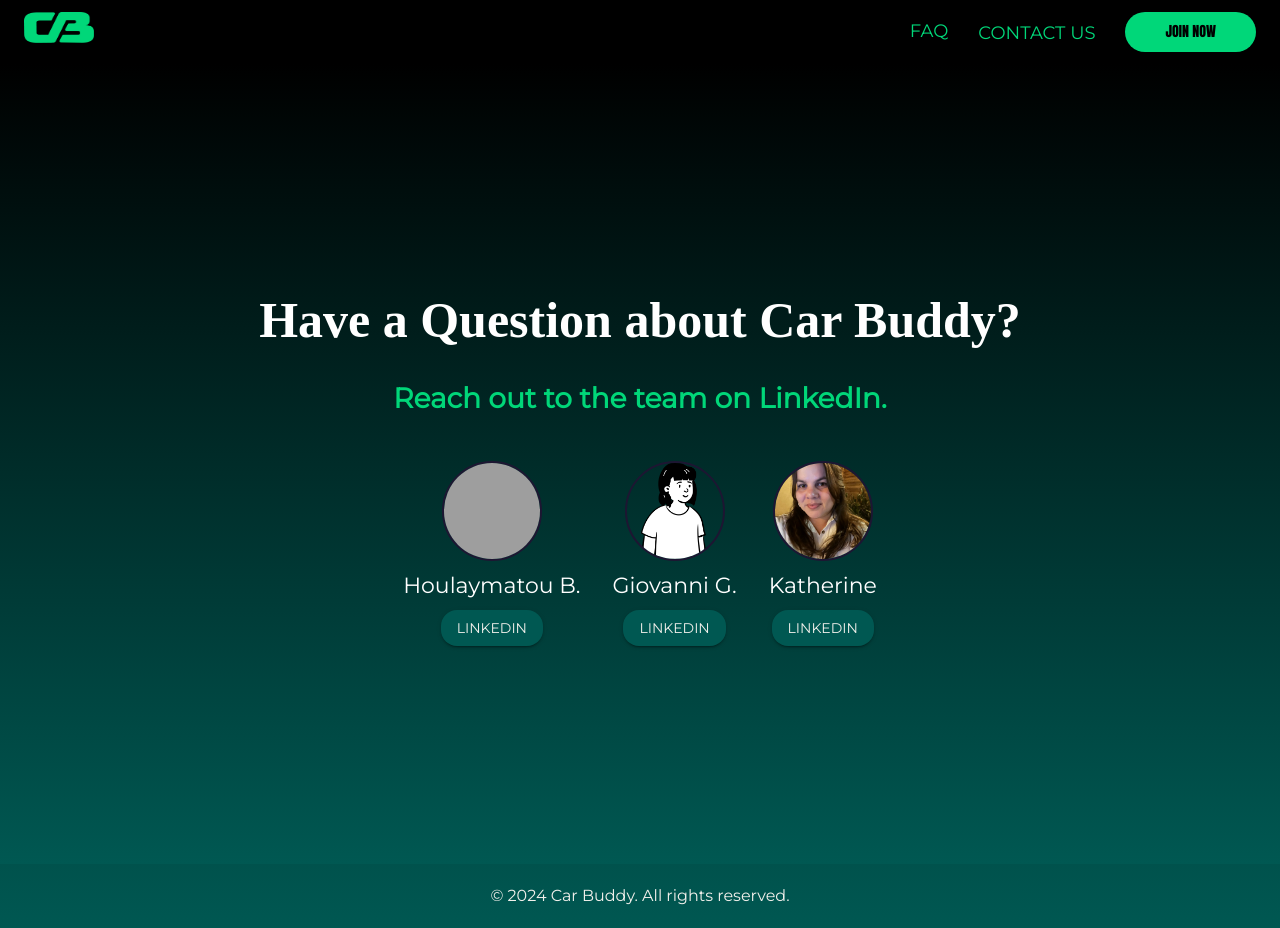
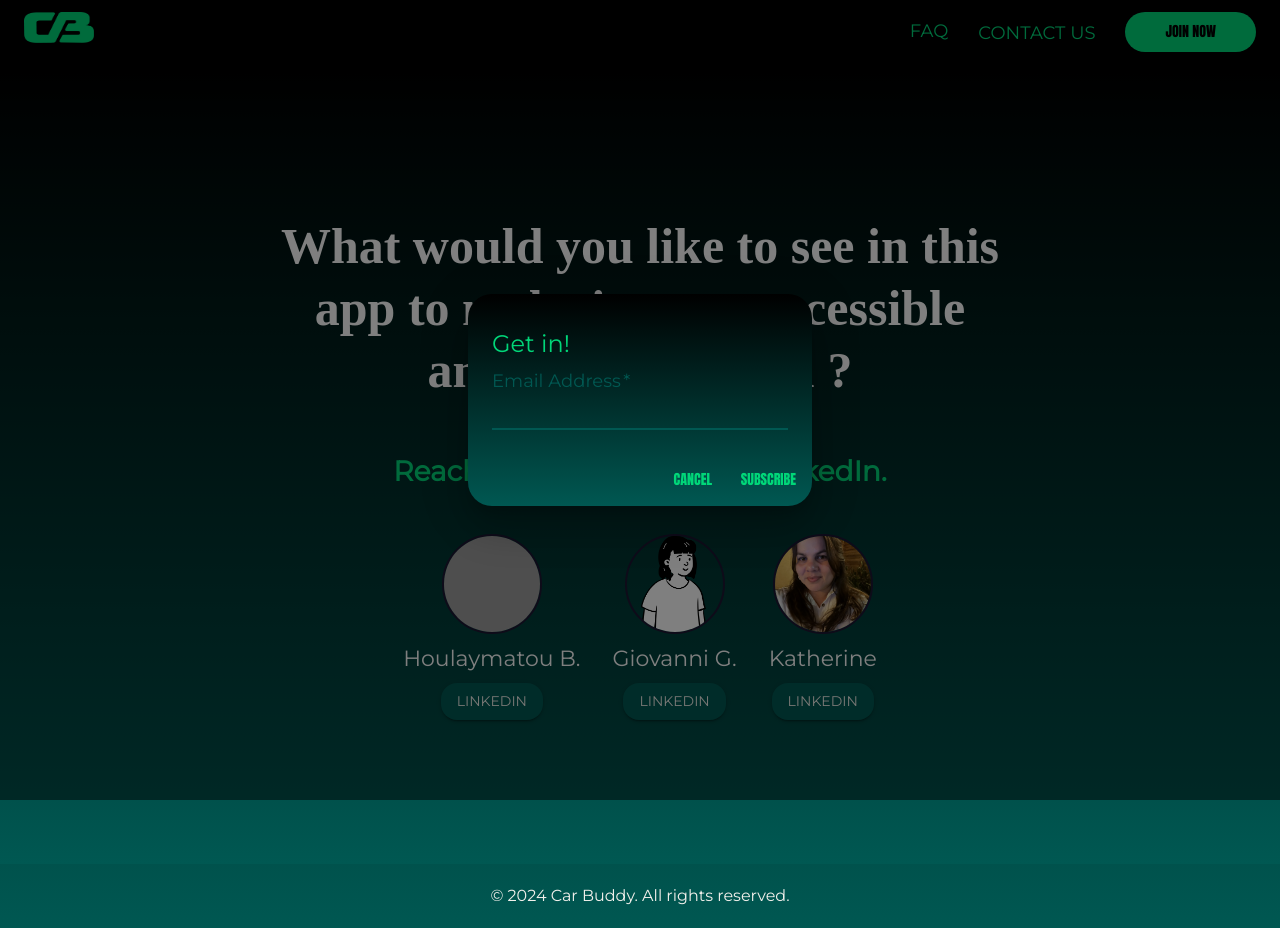
Before and after one commit to ggovert/CarBuddy, a Next.js app: page /contact-us in a window 1280 px wide. Both pictures are taken after a click on the button "JOIN NOW". Built offline with nearby package versions, Linux system fonts and the light colour scheme; grey boxes are pictures that could not be loaded.

Commit message:
Pop UP! - Join NOW!

```diff
--- a/app/components/navbar.js
+++ b/app/components/navbar.js
@@ -1,16 +1,29 @@
-import { AppBar, Toolbar, Button, Box, ThemeProvider,InputAdornment } from "@mui/material";
+import { AppBar, Toolbar, Button, Box,
+  ThemeProvider,InputAdornment
+,DialogTitle, Dialog, DialogActions, DialogContent, DialogContentText, TextField } from "@mui/material";
 import Theme from "./theme";
 import { useRouter } from "next/navigation";
 import React, { useEffect } from "react";
+import {  } from "react"; // Added import
 
 const Navbar = () => {
   const router = useRouter();
-
+  const [open, setOpen] = React.useState(false);
   const handleRedirectContactUs = () => {
     router.push("/contact-us");
   };
   const handleRedirectFaq = () => {
     router.push("/faq");
+  };
+
+
+
+  const handleClickOpen = () => {
+    setOpen(true);
+  };
+
+  const handleClose = () => {
+    setOpen(false);
   };
 
   // _____________________________ Nav Bar UI _____________________________
@@ -111,6 +124,8 @@
                 Contact US
               </Button>
 
+
+              <React.Fragment>
                 <Button
                   type="submit"
                   variant="contained"
@@ -127,10 +142,69 @@
                     color: 'black',
                     textTransform: 'none',
                   }}
+                  onClick={handleClickOpen}
                 >
                   JOIN NOW
                 </Button>
+                <Dialog
+                  open={open}
+                  onClose={handleClose}
+                  PaperProps={{
+                    sx: {
+                      background: `linear-gradient(to bottom, black, #005852)`,
+                      borderRadius: 6, // Add borderRadius
+                    },
+                    component: 'form',
+                    onSubmit: (event) => {
+                      event.preventDefault();
+                      const formData = new FormData(event.currentTarget);
+                      const formJson = Object.fromEntries(formData.entries());
+                      const email = formJson.email;
+                      console.log(email);
+                      handleClose();
+                    },
+                  }}
+                >
+                  <DialogTitle sx={{
+            color: Theme.palette.primary.green, // Change title color to green
+          }}
+                ></DialogTitle>
+                  <DialogContent sx={{
+                        color: 'white', // Change title color to green
+                      }}>
+                    <DialogContentText sx={{
+            color: Theme.palette.primary.green, // Change title color to green
+          }} >
+                      Get in!
+                    </DialogContentText >
+                    <TextField
+                      autoFocus
+                      required
+                      margin="dense"
+                      id="name"
+                      name="email"
+                      label="Email Address"
+                      type="email"
+                      fullWidth
+                      variant="standard"
+                      InputLabelProps={{
+                        sx: { color: 'white' }, // Change label color to white
+                      }}
+                      InputProps={{
+                        sx: { color: 'white' }, // Change input text color to white
+                      }}
 
+
+                    />
+                  </DialogContent>
+                  <DialogActions>
+                    <Button variant="text" onClick={handleClose} sx={{
+                    color: Theme.palette.text.green}}>Cancel</Button>
+                    <Button variant="text" type="submit" sx={{
+                    color: Theme.palette.text.green,}}>Subscribe</Button>
+                  </DialogActions>
+                </Dialog>
+              </React.Fragment>
             </Box>
           </Box>
         </Toolbar>
--- a/app/contact-us/page.js
+++ b/app/contact-us/page.js
@@ -53,7 +53,7 @@
           >
             <Typography
               variant="h4"
-              margin={1}
+              margin={4}
               align="center"
               sx={{
                 fontFamily: "Paytone One",
@@ -70,7 +70,7 @@
                 mt: 2,
               }}
             >
-              Have a Question about Car Buddy?
+              What would you like to see in this app to make it more accessible and helpful to you ?
             </Typography>
 
             <Typography
```
